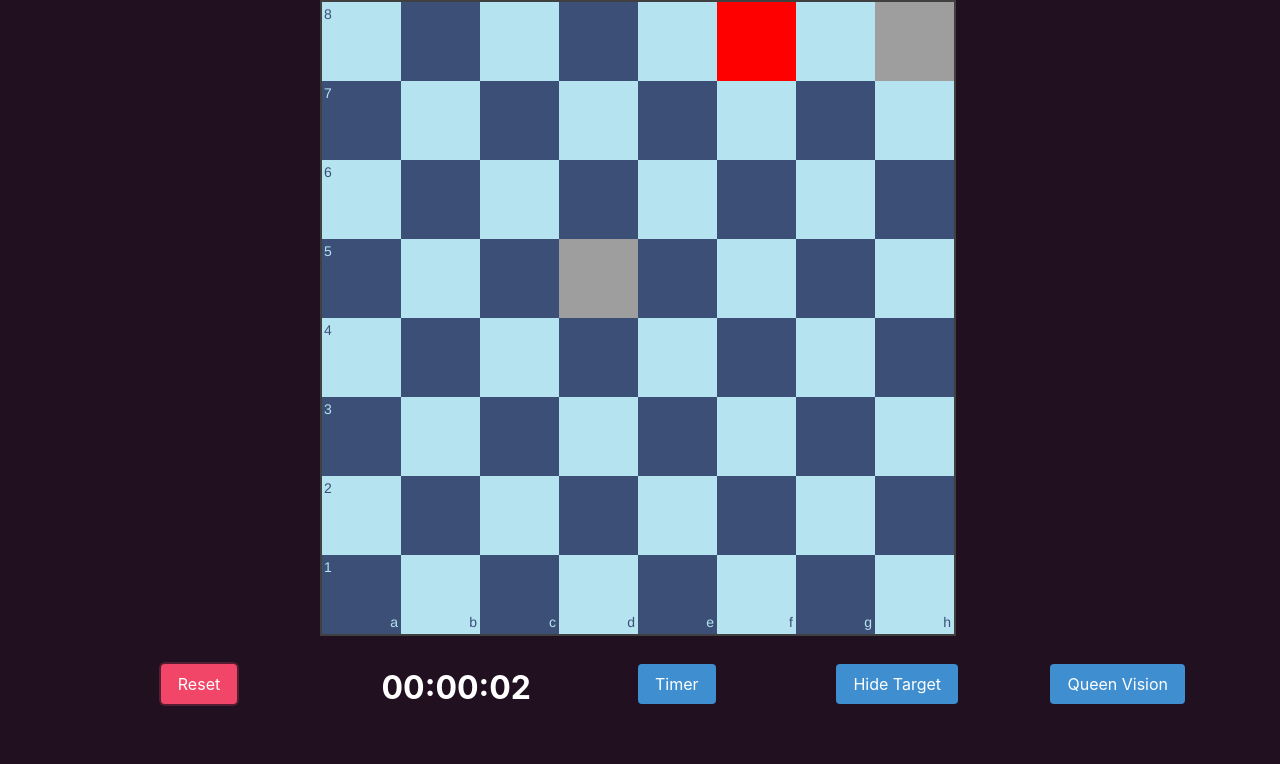
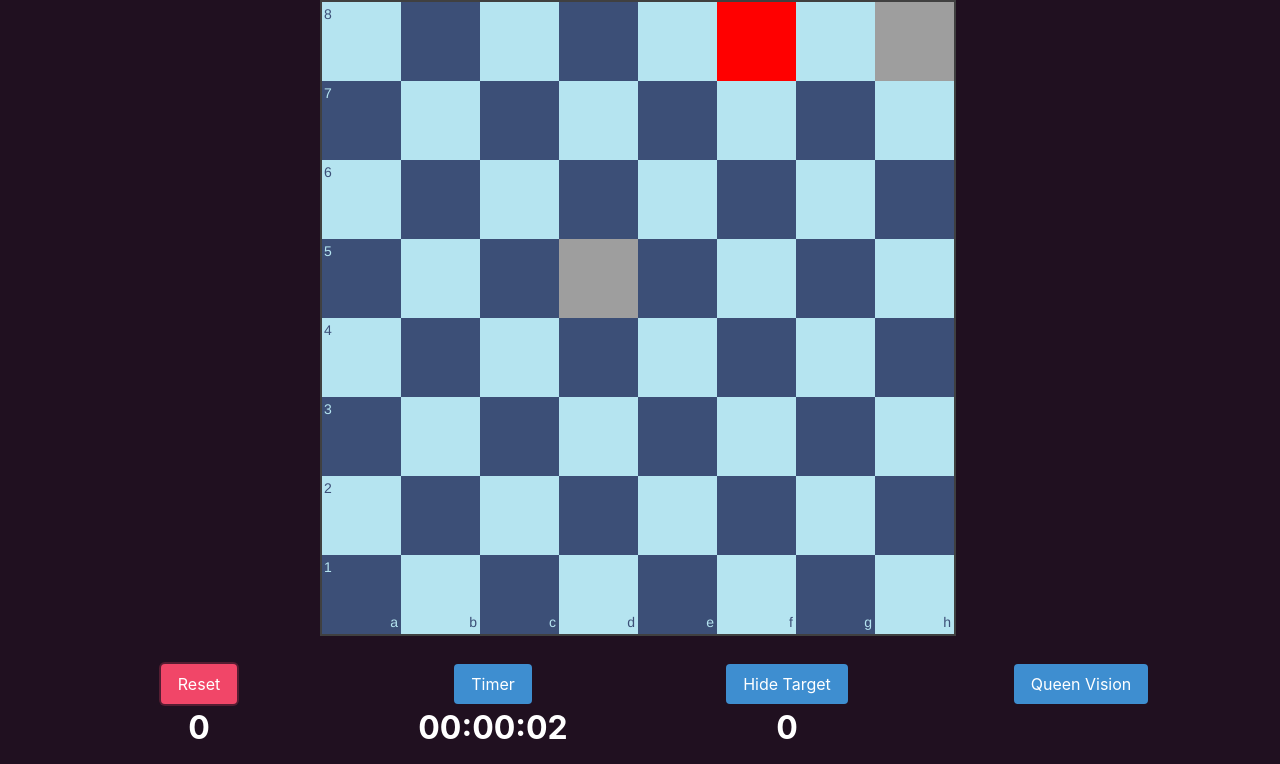
Before and after one commit to IHTFY/knight-puzzle, a plain HTML site: page index.html in a window 1280 px wide. Both pictures are taken after a click on the button "Reset". Shown: the part 78-842 px from the top of the page. Before the commit the page ends 802 px from the top, so only its background shows below. Drawn offline with nearby package versions, Linux system fonts and the light colour scheme; grey boxes are pictures that could not be loaded.

Commit message:
Add move count

```diff
--- a/index.html
+++ b/index.html
@@ -12,32 +12,53 @@
   </head>
   <body>
     <div class="container">
-      <h1 class="title is-1 has-text-white has-text-centered">Knight Around the Queen</h1>
+      <h1 class="title is-1 has-text-white has-text-centered">
+        Knight Around the Queen
+      </h1>
 
       <div id="boardContainer" class="block container">
         <div id="board"></div>
       </div>
+
       <div class="columns is-centered">
-        <div class="column is-one-quarter has-text-centered">
-          <button class="button is-danger" id="reset">Reset</button>
+        <div class="column has-text-centered">
+          <div class="block">
+            <button class="button is-danger" id="reset">Reset</button>
+            <p
+              class="has-text-weight-bold is-size-3 has-text-white"
+              id="moveCount"
+            >
+              0
+            </p>
+          </div>
         </div>
+
         <div class="column has-text-centered">
-          <p class="has-text-weight-bold is-size-3 has-text-white" id="timerDisplay">
-            00:00:00
-          </p>
+          <div class="block">
+            <button class="button is-info" id="showTimer">Timer</button>
+            <p
+              class="has-text-weight-bold is-size-3 has-text-white"
+              id="timerDisplay"
+            >
+              00:00:00
+            </p>
+          </div>
         </div>
+
         <div class="column has-text-centered">
-          <button class="button is-info" id="showTimer">Timer</button>
+          <div class="block">
+            <button class="button is-info" id="showTarget">Hide Target</button>
+            <p
+              class="has-text-weight-bold is-size-3 has-text-white"
+              id="targetsHit"
+            >
+              0
+            </p>
+          </div>
         </div>
+
         <div class="column has-text-centered">
-          <button class="button is-info" id="showTarget">
-            Hide Target
-          </button>
-        </div>
-        <div class="column has-text-centered">
-          <button class="button is-info" id="queenVision">
-            Queen Vision
-          </button>
+          <button class="button is-info" id="queenVision">Queen Vision</button>
         </div>
       </div>
     </div>
--- a/main.js
+++ b/main.js
@@ -54,6 +54,9 @@ function highlightSquare(square) {
   }
 }
 
+let moveCount = document.getElementById('moveCount');
+let targetCount = document.getElementById('targetsHit');
+
 let config = {
   draggable: true,
   pieceTheme:
@@ -70,13 +73,16 @@ let config = {
       return "snapback";
     }
     if (target === nextTarget) {
+      targetCount.textContent = parseInt(targetCount.textContent) + 1;
       nextTarget = getNextTarget(nextTarget);
       clearHighlights();
       showQV();
       highlightSquare(nextTarget);
     }
   },
-
+  onChange: () => {
+    moveCount.textContent = parseInt(moveCount.textContent) + 1;
+  },
 };
 var board = Chessboard("board", config);
 highlightSquare(nextTarget);
@@ -86,6 +92,8 @@ let t_start = performance.now();
 document.getElementById('reset').addEventListener('click', () => {
   board.position('7N/8/8/3q4/8/8/8/8 w - - 0 1');
   nextTarget = 'f8';
+  moveCount.textContent = 0;
+  targetCount.textContent = 0;
   clearHighlights();
   showQV();
   highlightSquare(nextTarget);
```
